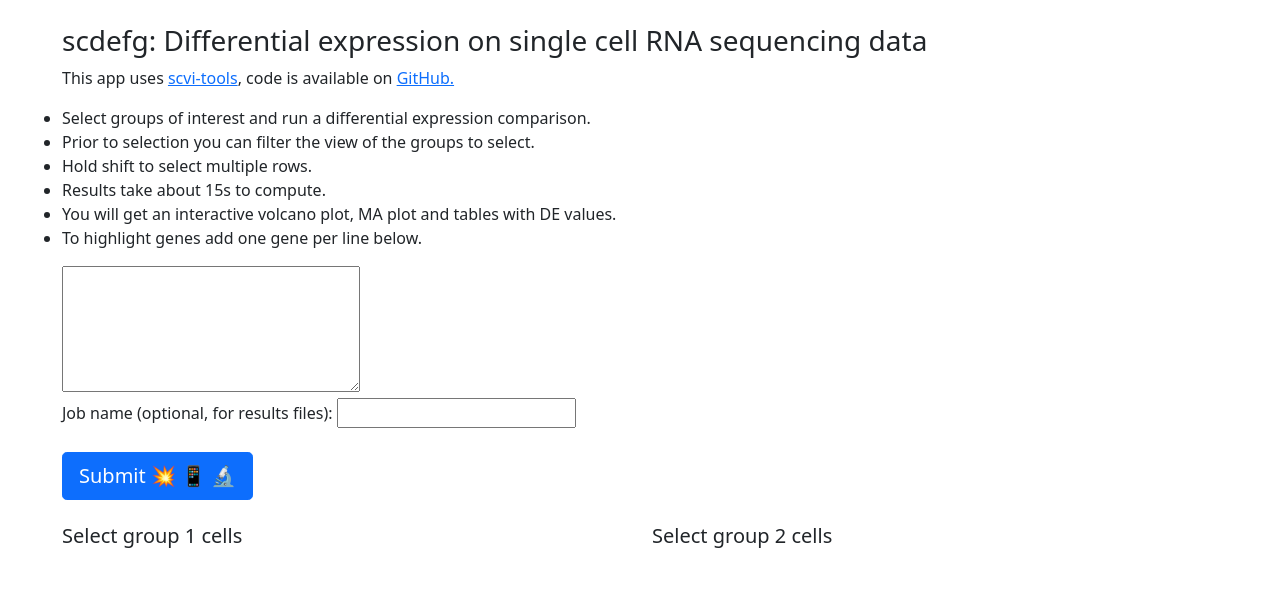
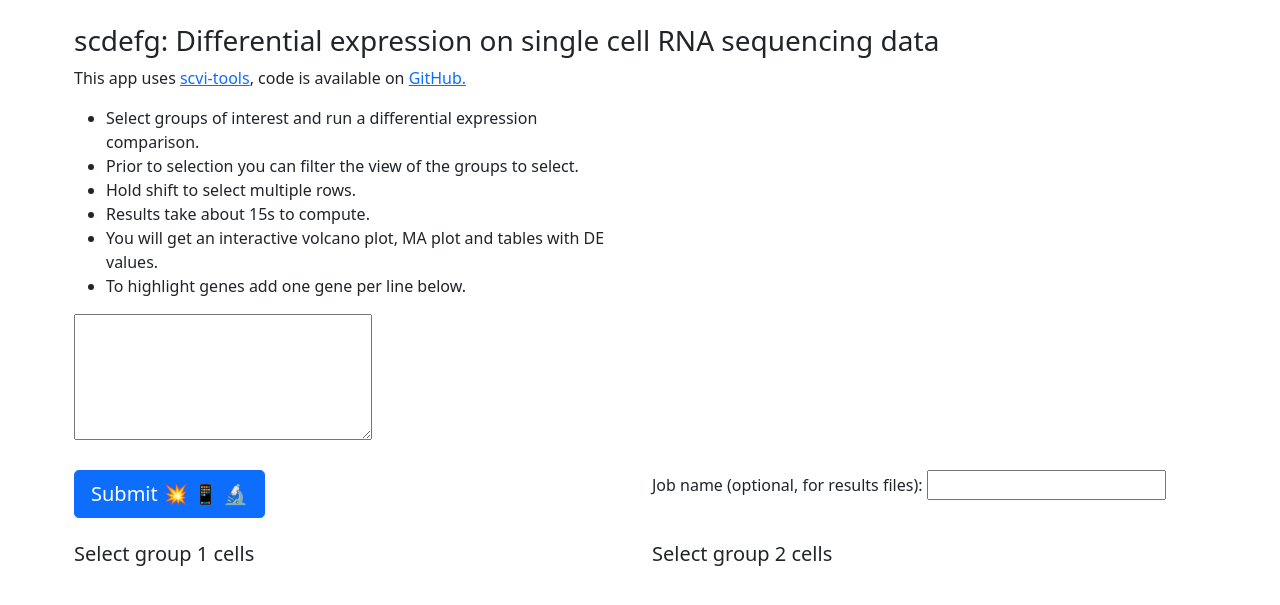
Before and after one commit to WormBase/scdefg, a Python web app: template scdefg/templates/home.html in a window 1280 px wide. Shown: the top 605 px of the page. Run offline with Jinja, Linux system fonts and the light colour scheme; the template is opened without the code that fills it, so the values that code supplies are empty; some libraries are stand-ins or nearby versions.

Commit message:
feat(submit): removed form

```diff
--- a/scdefg/static/js/home.js
+++ b/scdefg/static/js/home.js
@@ -106,16 +106,15 @@ $(document).ready(function () {
         console.log(table1.rows('.selected').data())
         alert(table1.rows('.selected').data() + ' row(s) selected');
     });
-    $('button').click(function () {
+    $('#submitButton').click(function () {
         var data1 = table1.rows(['.selected']).data().toArray();
         var json1 = JSON.stringify(data1);
         var data2 = table2.rows(['.selected']).data().toArray();
         var json2 = JSON.stringify(data2);
         var nrows1 = table1.rows('.selected').data().length
         var nrows2 = table2.rows('.selected').data().length
-        var form_data = $('form').serializeArray()
-        var genes = form_data[0].value
-        var jobname = form_data[1].value
+        var genes = $('#genesList').val()
+        var jobname = $('#jobname').val()
         console.log(genes)
         // console.log(jobname)
         if (table1.rows('.selected').data().length == 0) {
--- a/scdefg/templates/home.html
+++ b/scdefg/templates/home.html
@@ -61,11 +61,15 @@
 
 <body class="body">
 <div class="container">
-    <div>
-        <br>
+    <div class="row"><div class="col-sm-12">&nbsp;</div></div>
+    <div class="row">
+        <div class="col-sm-12">
             <div class="container-fluid" id="home-div">
                 <div class="row">
+                    <div class="col-sm-12">
                         <h3> scdefg: Differential expression on single cell RNA sequencing data</h3>
+                    </div>
+                    <div class="col-sm-6">
                         <p>This app uses <a href="https://scvi-tools.org">scvi-tools</a>, code
                             is available on <a href="https://github.com/Munfred/scdefg/">GitHub.</a></p>
                         <ul>
@@ -76,23 +80,25 @@
                             <li>You will get an interactive volcano plot, MA plot and tables with DE values.</li>
                             <li>To highlight genes add one gene per line below.</li>
                         </ul>
+                    </div>
+                    <div class="col-sm-6">
                         <div class="normal" id="intro-div">
                             {# this div gets filled with the custom text users may choose to provide#}
                         </div>
                     </div>
+                </div>
+                <div class="row">
+                    <div class="col-sm-12">
                         <div class="normal">
-                <form>
-                    <div>
-                        <textarea name="genes" rows="5" cols="30"></textarea>
-                        <br>
-                        <label for="lname">Job name (optional, for results files):</label>
-                        <input type="text" id="jobname" name="jobname"><br>
+                            <textarea name="genes" rows="5" id="genesList" cols="30"></textarea>
                         </div>
-                </form>
-                <div>
-                    <br>
+                    </div>
+                </div>
+                <div class="row"><div class="col-sm-12">&nbsp;</div></div>
+                <div class="row">
+                    <div class="col">
                         <div id="button-div">
-                        <button type="submit" value="Submit" class="btn btn-lg btn-primary">Submit 💥 📱
+                            <button type="submit" value="Submit" id="submitButton" class="btn btn-lg btn-primary">Submit 💥 📱
                                 🔬
                             </button>
 
@@ -105,11 +111,18 @@
                                                     onclick="location.href='/';"
                                                     value="Submit another job (refresh page)"/></div>
 
-
+                    </div>
+                    <div class="col">
+                        <label for="lname">Job name (optional, for results files):</label>
+                        <input type="text" id="jobname" name="jobname">
+                    </div>
+                </div>
             </div>
         </div>
     </div>
     <div class="row"><div class="col-sm-12">&nbsp;</div></div>
+    <div class="row">
+        <div class="col-sm-12">
             <div class="container-fluid">
                 <div class="row">
                     <div class="col-sm-6">
@@ -129,7 +142,11 @@
                     </div>
                 </div>
             </div>
+        </div>
+    </div>
     <div class="row"><div class="col-sm-12">&nbsp;</div></div>
+    <div class="row">
+        <div class="col-sm-12">
             <div class="container-fluid" id="results-div">
                 <div>
                     <div id="de-plot-div">
@@ -168,5 +185,6 @@
             </div>
         </div>
     </div>
+</div>
 </body>
 </html>
```
Lines whose indentation alone changed are shown as unchanged.
